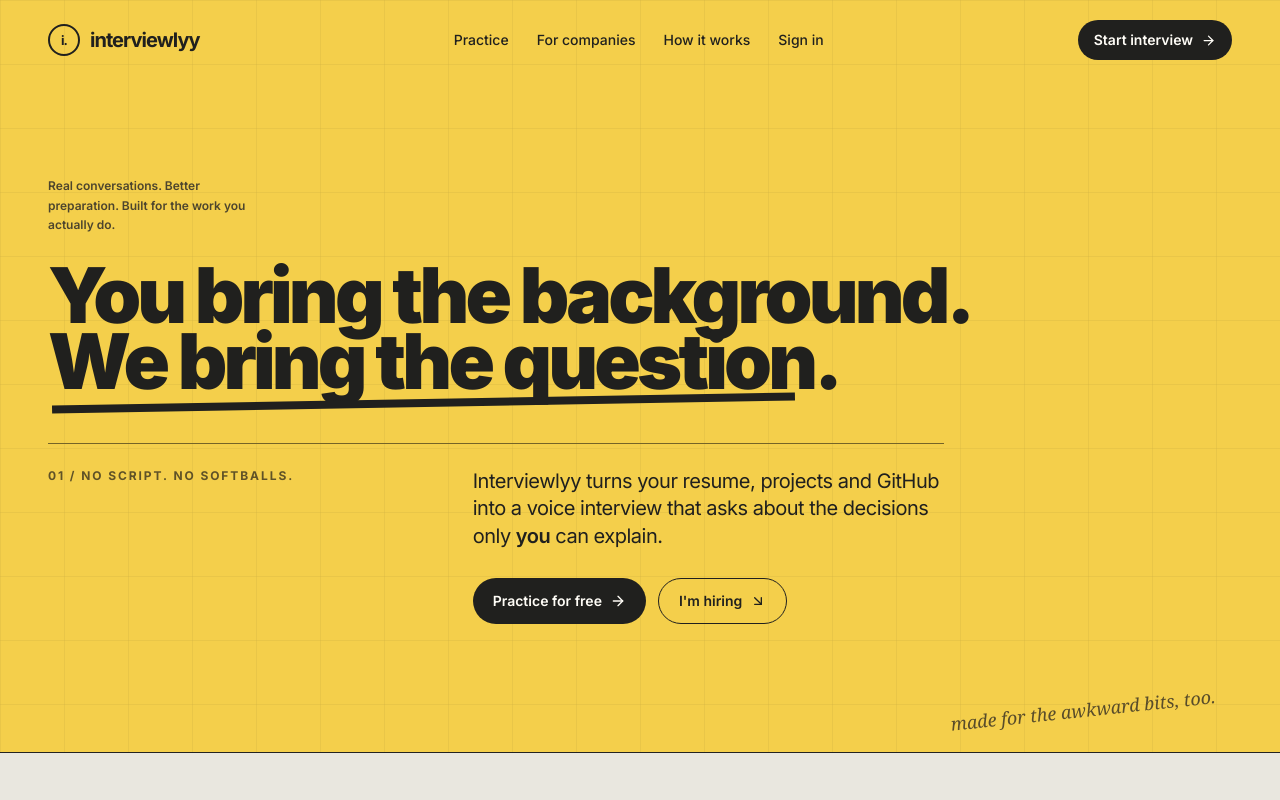
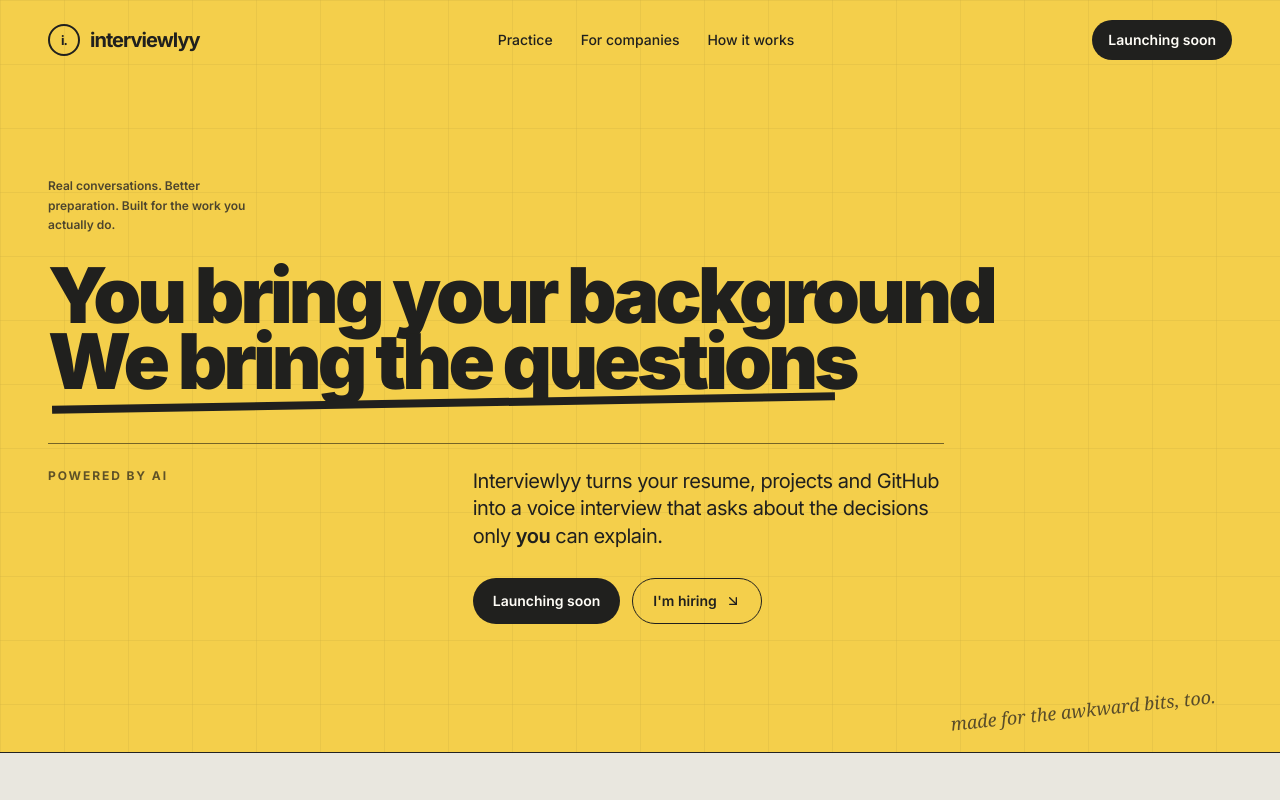
Before and after one commit to udayempire/interviewly, a Next.js app in the folder apps/web/: page / in a window 1280 px wide. Shown: the top 800 px of the page. Built offline with nearby package versions, Linux system fonts and the light colour scheme.

Commit message:
feat(ui): update website for launch soon

```diff
--- a/apps/web/components/landing/call-to-action.tsx
+++ b/apps/web/components/landing/call-to-action.tsx
@@ -12,12 +12,14 @@
           <br />
           We&apos;ll ask about it.
         </h2>
-        <a
-          href="/signup"
-          className="mt-10 inline-flex items-center gap-2 rounded-full bg-[#20201e] px-6 py-3.5 text-sm font-semibold text-[#fffdf7]"
-        >
-          Start a practice interview <Mic size={16} />
-        </a>
+        {/*
+          <a href="/signup" className="mt-10 inline-flex items-center gap-2 rounded-full bg-[#20201e] px-6 py-3.5 text-sm font-semibold text-[#fffdf7]">
+            Start a practice interview <Mic size={16} />
+          </a>
+        */}
+        <span className="mt-10 inline-flex items-center gap-2 rounded-full bg-[#20201e] px-6 py-3.5 text-sm font-semibold text-[#fffdf7]">
+          Launching soon <Mic size={16} />
+        </span>
       </div>
     </section>
   );
--- a/apps/web/components/landing/companies-section.tsx
+++ b/apps/web/components/landing/companies-section.tsx
@@ -44,7 +44,9 @@
               ))}
             </div>
             <a
-              href="mailto:hello@interviewlyy.com"
+              href="https://udayempire.me/contact"
+              target="_blank"
+              rel="noopener noreferrer"
               className="mt-10 inline-flex items-center gap-2 border-b border-[#f4c632] pb-1 text-sm font-semibold text-[#f4c632]"
             >
               Talk to us about your hiring loop <ArrowRight size={15} />
--- a/apps/web/components/landing/footer.tsx
+++ b/apps/web/components/landing/footer.tsx
@@ -7,8 +7,12 @@
           Practice the conversation, not the script.
         </p>
         <div className="flex gap-5 text-xs text-[#aaa9a1]">
-          <a href="/signin">Sign in</a>
-          <a href="mailto:hello@interviewlyy.com">Contact</a>
+          {/* <a href="/signin">Sign in</a> */}
+          <span>Launching soon</span>
+          <a href="https://udayempire.me/contact"
+            target="_blank"
+            rel="noopener noreferrer"
+          >Contact</a>
         </div>
       </div>
     </footer>
--- a/apps/web/components/landing/hero.tsx
+++ b/apps/web/components/landing/hero.tsx
@@ -15,18 +15,18 @@
           Real conversations. Better preparation. Built for the work you
           actually do.
         </p>
-        <h1 className="max-w-5xl text-[clamp(4.7rem,6vw,5.8rem)] font-black leading-[0.86] tracking-[-0.05em]">
-          You bring the background.
+        <h1 className="max-w-5xl md:text-[clamp(4.7rem,6vw,5.8rem)] text-[clamp(4rem,4.5vw,5rem)] font-black leading-[0.86] tracking-[-0.05em]">
+          You bring your background
           <br />
           <span className="relative inline-block">
-            We bring the question
+            We bring the questions
             <span className="absolute -bottom-3 left-1 h-2 w-[97%] -rotate-1 bg-[#20201e]" />
           </span>
-          .
+
         </h1>
         <div className="mt-12 grid max-w-4xl gap-8 border-t border-[#756427] pt-6 md:grid-cols-[1fr_1.2fr]">
           <p className="text-xs font-bold uppercase tracking-[0.16em] text-[#5f5227]">
-            01 / No script. No softballs.
+            Powered by AI
           </p>
           <div>
             <p className="max-w-xl text-lg leading-snug tracking-[-0.025em] sm:text-xl">
@@ -35,12 +35,14 @@
               <em className="font-semibold not-italic">you</em> can explain.
             </p>
             <div className="mt-7 flex flex-wrap gap-3">
-              <a
-                href="/signup"
-                className="inline-flex items-center gap-2 rounded-full bg-[#20201e] px-5 py-3 text-sm font-semibold text-[#fffdf7]"
-              >
-                Practice for free <ArrowRight size={16} />
-              </a>
+              {/*
+                <a href="/signup" className="inline-flex items-center gap-2 rounded-full bg-[#20201e] px-5 py-3 text-sm font-semibold text-[#fffdf7]">
+                  Practice for free <ArrowRight size={16} />
+                </a>
+              */}
+              <span className="inline-flex items-center gap-2 rounded-full bg-[#20201e] px-5 py-3 text-sm font-semibold text-[#fffdf7]">
+                Launching soon
+              </span>
               <a
                 href="#companies"
                 className="inline-flex items-center gap-2 rounded-full border border-[#20201e] px-5 py-3 text-sm font-semibold"
--- a/apps/web/components/landing/navigation.tsx
+++ b/apps/web/components/landing/navigation.tsx
@@ -22,16 +22,16 @@
         <a className="transition-opacity hover:opacity-55" href="#how-it-works">
           How it works
         </a>
-        <a className="transition-opacity hover:opacity-55" href="/signin">
-          Sign in
+        {/* <a className="transition-opacity hover:opacity-55" href="/signin">Sign in</a> */}
+      </div>
+      {/*
+        <a href="/signup" className="inline-flex items-center gap-2 rounded-full bg-[#20201e] px-4 py-2.5 text-sm font-semibold text-[#fffdf7] transition-transform hover:-translate-y-0.5">
+          Start interview <ArrowRight size={15} />
         </a>
-      </div>
-      <a
-        href="/signup"
-        className="inline-flex items-center gap-2 rounded-full bg-[#20201e] px-4 py-2.5 text-sm font-semibold text-[#fffdf7] transition-transform hover:-translate-y-0.5"
-      >
-        Start interview <ArrowRight size={15} />
-      </a>
+      */}
+      <span className="inline-flex items-center gap-2 rounded-full bg-[#20201e] px-4 py-2.5 text-sm font-semibold text-[#fffdf7]">
+        Launching soon
+      </span>
     </nav>
   );
 }
--- a/packages/database/src/client.ts
+++ b/packages/database/src/client.ts
@@ -1,4 +1,4 @@
-import "dotenv/config";
+// import "dotenv/config";
 import { PrismaClient } from "../generated/prisma/client";
 import { PrismaPg } from "@prisma/adapter-pg";
 import { Pool } from "pg";
```
Also changed, not shown: apps/web/app/page.tsx (+31 -0 lines), 1 other file (tests, documents, lock files or other folders).
